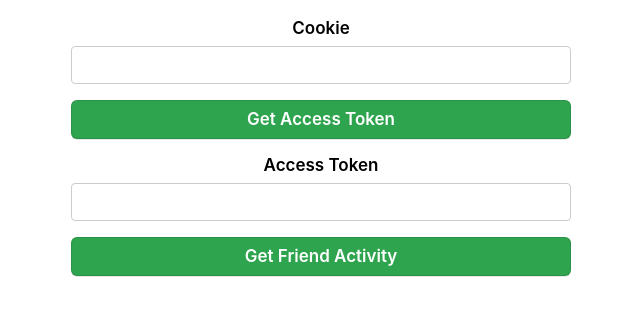
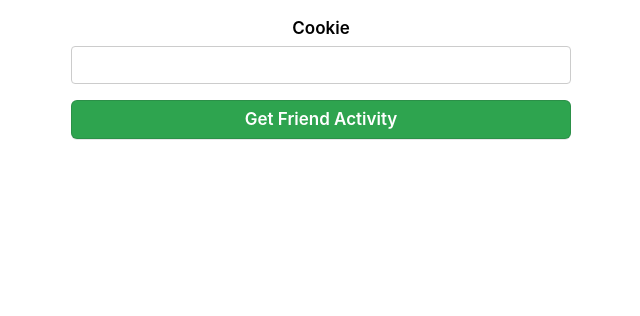
Before and after one commit to onurravli/friendify, a React (Vite) app: page / in a window 1280 px wide. Shown: the top 316 px of the page, without its empty margins (319-959 px from the left). Built offline with nearby package versions, Linux system fonts and the light colour scheme.

Commit message:
feat: remove access token logic

```diff
--- a/src/App.jsx
+++ b/src/App.jsx
@@ -40,12 +40,14 @@ function App() {
                         onClick={async () => {
                             const accessToken = (await getAccessToken(cookie))["accessToken"];
                             setAccessToken(accessToken);
+                            const friendActivity = await getFriendActivity(accessToken);
+                            setFriendActivity(friendActivity);
                         }}
                     >
-                        Get Access Token
+                        Get Friend Activity
                     </button>
                 </div>
-                <div className="formGroup">
+                {/* <div className="formGroup">
                     <label htmlFor="accessToken">Access Token</label>
                     <input
                         type="text"
@@ -68,7 +70,7 @@ function App() {
                     >
                         Get Friend Activity
                     </button>
-                </div>
+                </div> */}
                 <div className="cards">
                     {friendActivity.map((i) => {
                         return <Card key={i.timestamp} props={i} />;
```
